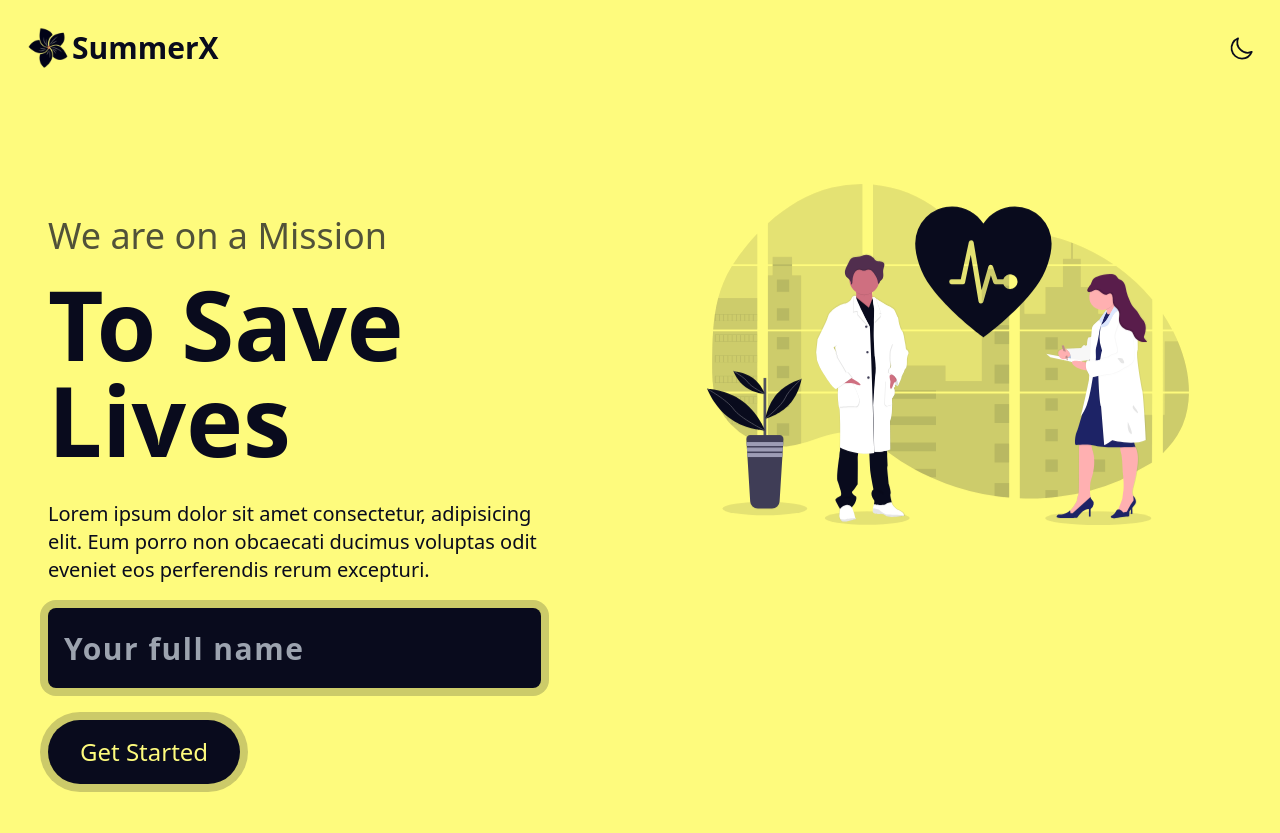
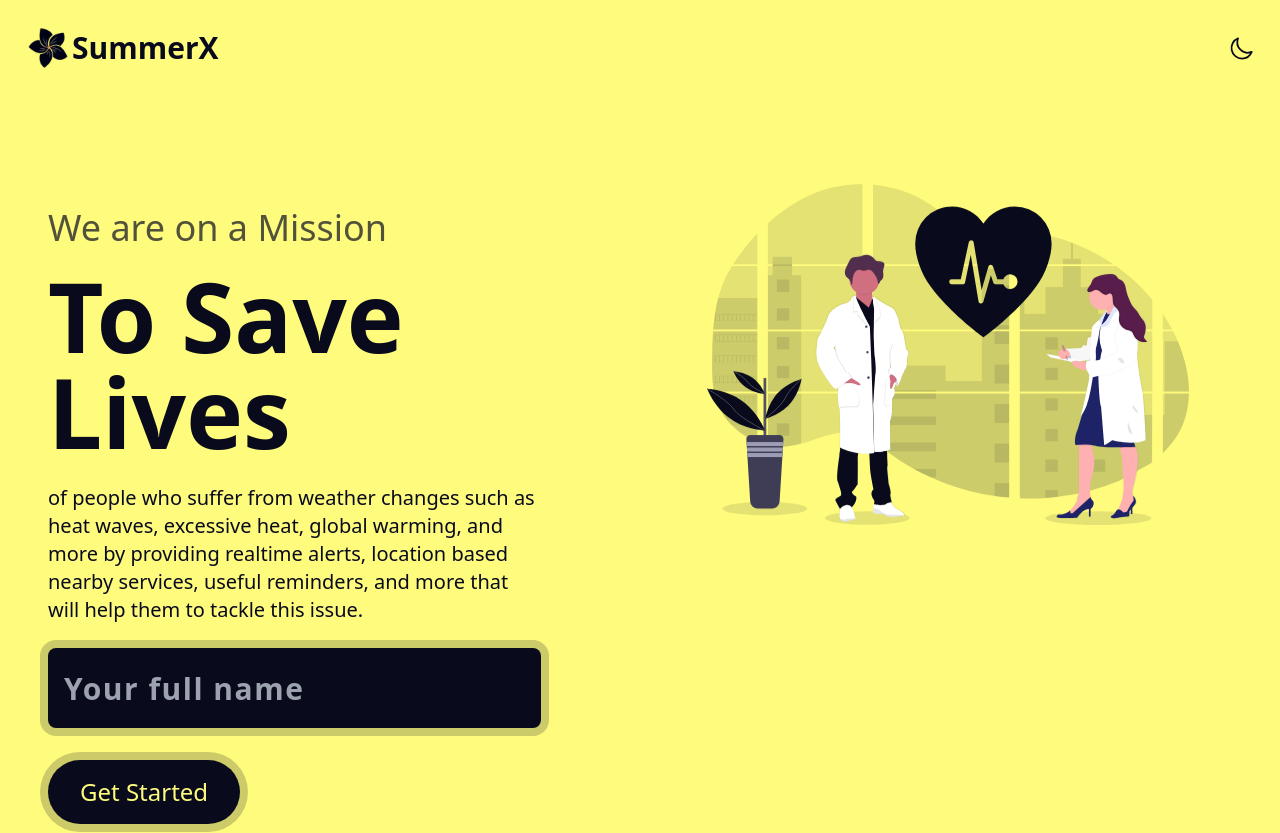
Before and after one commit to VishwaGauravIn/summerx, a Next.js app: page /home in a window 1280 px wide. Shown: the top 833 px of the page. Built offline with nearby package versions, Linux system fonts and the light colour scheme.

Commit message:
added hero text

```diff
--- a/components/HomeComponents/hero/index.js
+++ b/components/HomeComponents/hero/index.js
@@ -35,7 +35,7 @@ export default function Hero() {
   }
   return (
     <div className="flex flex-col md:flex-row mt-8 lg:mt-12 xl:mt-24 justify-center dark:text-zinc-200 text-primary">
-      <div className="basis-6/12 flex flex-col gap-4 lg:gap-3 xl:gap-8 sm:pl-3 lg:pl-6 py-8 sm:py-10 md:py-12">
+      <div className="basis-6/12 flex flex-col gap-4 lg:gap-3 xl:gap-8 sm:pl-3 lg:pl-6 py-8 sm:py-10">
         <div>
           <p className="text-2xl sm:text-3xl md:text-2xl lg:text-3xl xl:text-4xl font-normal opacity-70 mb-1 sm:mb-2 md:mb-3 lg:mb-4 xl:mb-5 2xl:mb-6">
             We are on a Mission
@@ -53,10 +53,8 @@ export default function Hero() {
               texts={["Summer", "Excssive Heat", "Dehydration", "Illness"]}
             />
           </div> */}
-          <p className="mb-6 sm:w-11/12 md:w-10/12 xl:text-xl">
-            Lorem ipsum dolor sit amet consectetur, adipisicing elit. Eum porro
-            non obcaecati ducimus voluptas odit eveniet eos perferendis rerum
-            excepturi.
+          <p className="mb-6 md:-mt-2 sm:w-11/12 md:w-10/12 xl:text-xl">
+            of people who suffer from weather changes such as heat waves, excessive heat, global warming, and more by providing realtime alerts, location based nearby services, useful reminders, and more that will help them to tackle this issue.
           </p>
           <form action="" onSubmit={checkUsername} className="flex flex-col">
             <input
```
